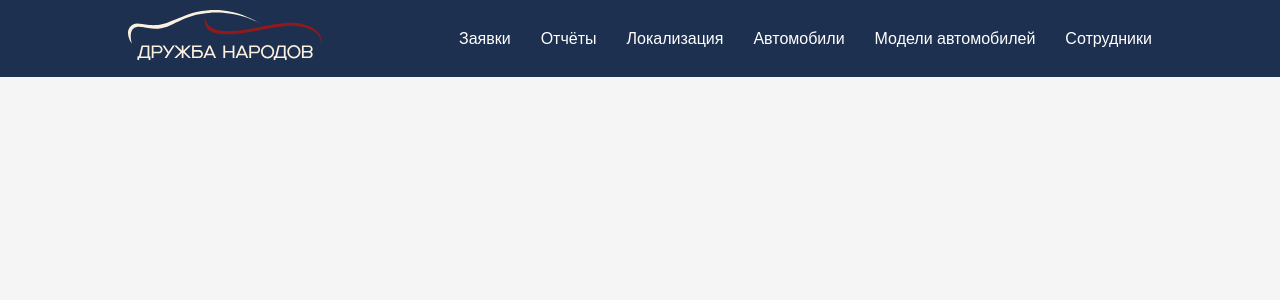
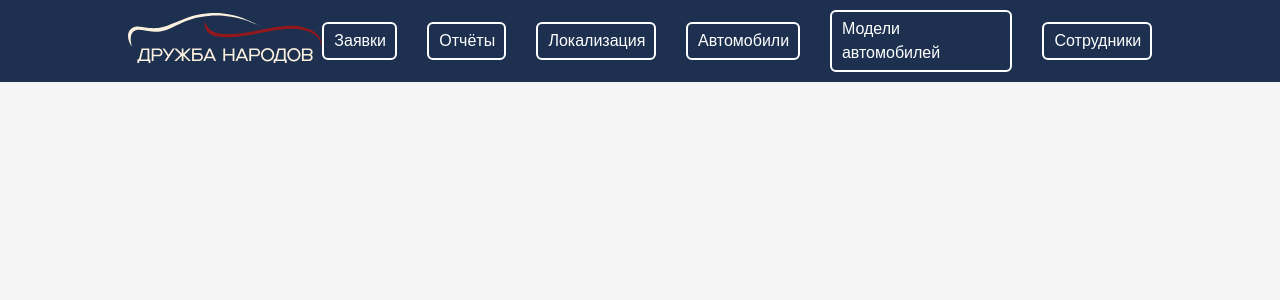
Before and after one commit to Estoutic/AutoFrontend, a React (Vite) app: page /admin in a window 1280 px wide. Shown: the top 300 px of the page. Built offline with nearby package versions, Linux system fonts and the light colour scheme.

Commit message:
add animations

```diff
--- a/src/widgets/AdminHeader/AdminHeader.module.scss
+++ b/src/widgets/AdminHeader/AdminHeader.module.scss
@@ -27,13 +27,38 @@
   align-items: center;
 
   a {
+    position: relative;
+    cursor: pointer;
+    border: 2px solid white;
+    overflow: hidden;
+    transition: color 0.5s;
+    z-index: 1;
+    border-radius: 6px;
+    padding: 5px 10px;
     color: #fff;
     text-decoration: none;
     font-weight: 400;
-    transition: color 0.3s ease;
+    // transition: color 0.3s ease;
 
     &:hover {
-      color: vars.$secondary-color;
+      color: vars.$primary-color;
+      &::before {
+        top: -30px;
+        left: -30px;
+      }
+    }
+
+    &::before {
+      content: "";
+      position: absolute;
+      z-index: -1;
+      background-color: white;
+      height: 100px;
+      width: 300px;
+      border-radius: 50%;
+      top: 100%;
+      left: 100%;
+      transition: all 0.7s;
     }
   }
 }
@@ -63,8 +88,11 @@
   border-radius: 2px;
   background: #fff;
   opacity: 1;
-  transition: transform 0.35s cubic-bezier(0.5, -0.35, 0.35, 1.5),
-              top 0.35s, bottom 0.35s, opacity 0.35s;
+  transition:
+    transform 0.35s cubic-bezier(0.5, -0.35, 0.35, 1.5),
+    top 0.35s,
+    bottom 0.35s,
+    opacity 0.35s;
 }
 
 .barTop {
@@ -93,13 +121,39 @@
   box-shadow: -2px 2px 8px rgba(0, 0, 0, 0.3);
 
   a {
+    position: relative;
+    cursor: pointer;
+    border: 2px solid white;
+    overflow: hidden;
+    transition: color 0.5s;
+    z-index: 1;
+    border-radius: 6px;
+    padding: 5px 10px;
     color: #fff;
     text-decoration: none;
     font-weight: 400;
-    transition: color 0.3s ease;
+    // transition: color 0.3s ease;
 
     &:hover {
-      color: vars.$secondary-color;
+      color: vars.$primary-color;
+      &::before {
+        right: 50px;
+        top: -20px;
+      }
+    }
+
+    &::before {
+      content: "";
+      position: absolute;
+      z-index: -1;
+      background-color: white;
+      height: 300px;
+      width: 500px;
+      right: 100%;
+      border-radius: 30%;
+      top: 50%;
+
+      transition: all 0.7s;
     }
   }
 }
@@ -131,3 +185,14 @@
     display: block;
   }
 }
+
+@media (max-width: vars.$mobile-width) {
+  .mobileNav {
+    a {
+      &:hover:before {
+        right: -100px;
+        top: -100px;
+      }
+    }
+  }
+}
--- a/src/widgets/AdminHeader/AdminHeader.tsx
+++ b/src/widgets/AdminHeader/AdminHeader.tsx
@@ -14,7 +14,7 @@ export const AdminHeader = () => {
   return (
     <header className={styles.header}>
       <div className={styles.container}>
-        <Link to="/admin" className={styles.logo}>
+        <Link to="/" className={styles.logo}>
           <img src={logo} alt="Admin Panel" />
         </Link>
 
--- a/src/widgets/Header/index.tsx
+++ b/src/widgets/Header/index.tsx
@@ -25,6 +25,7 @@ export const Header = () => {
           <Link to="/catalog">{t("header.catalog")}</Link>
           <Link to="/calculator">{t("header.calculator")}</Link>
           <Link to="/contacts">{t("header.contacts")}</Link>
+          <Link to="/admin">Админ</Link>
           <LanguageSwitcher />
         </nav>
 
```
